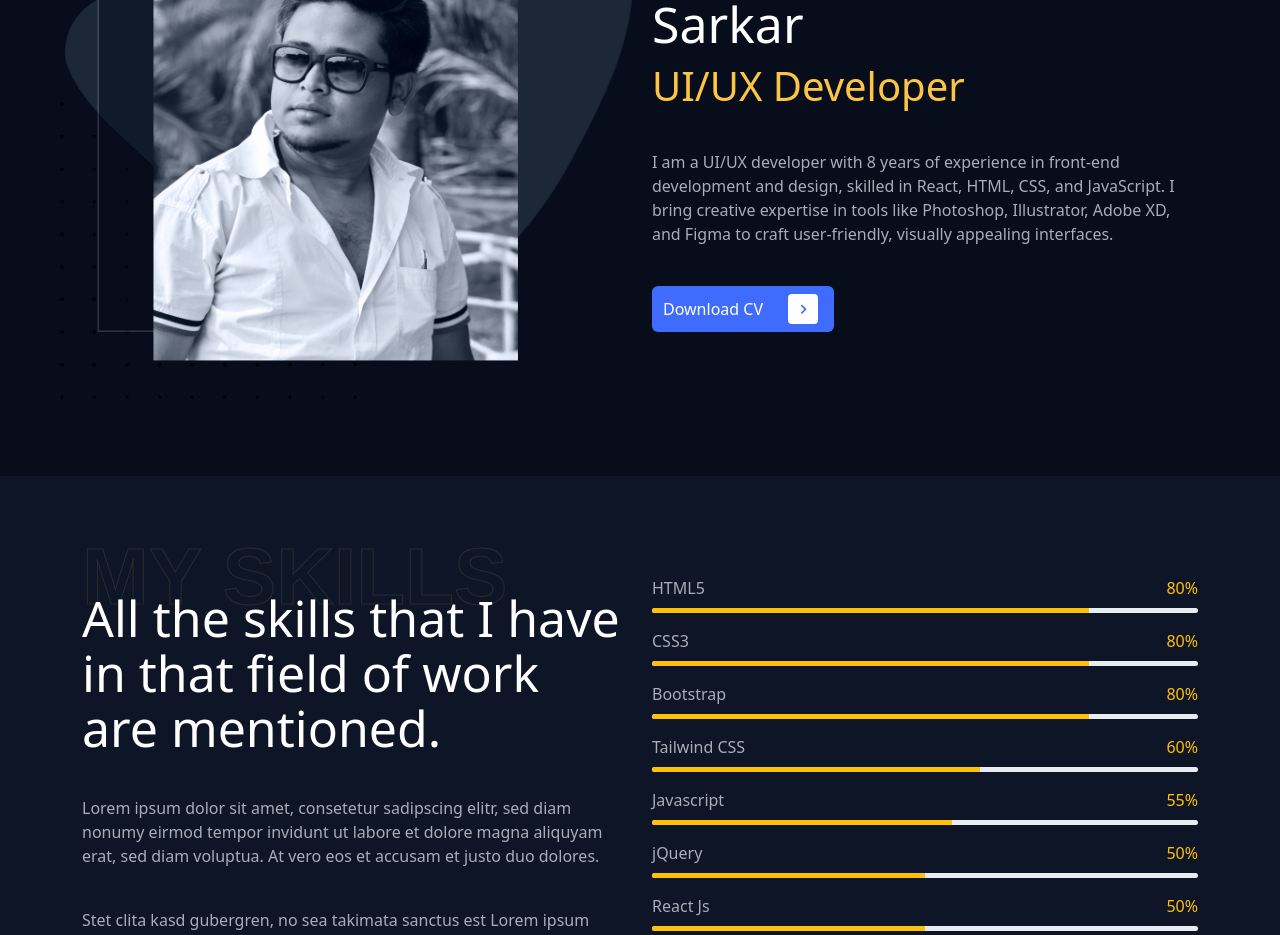
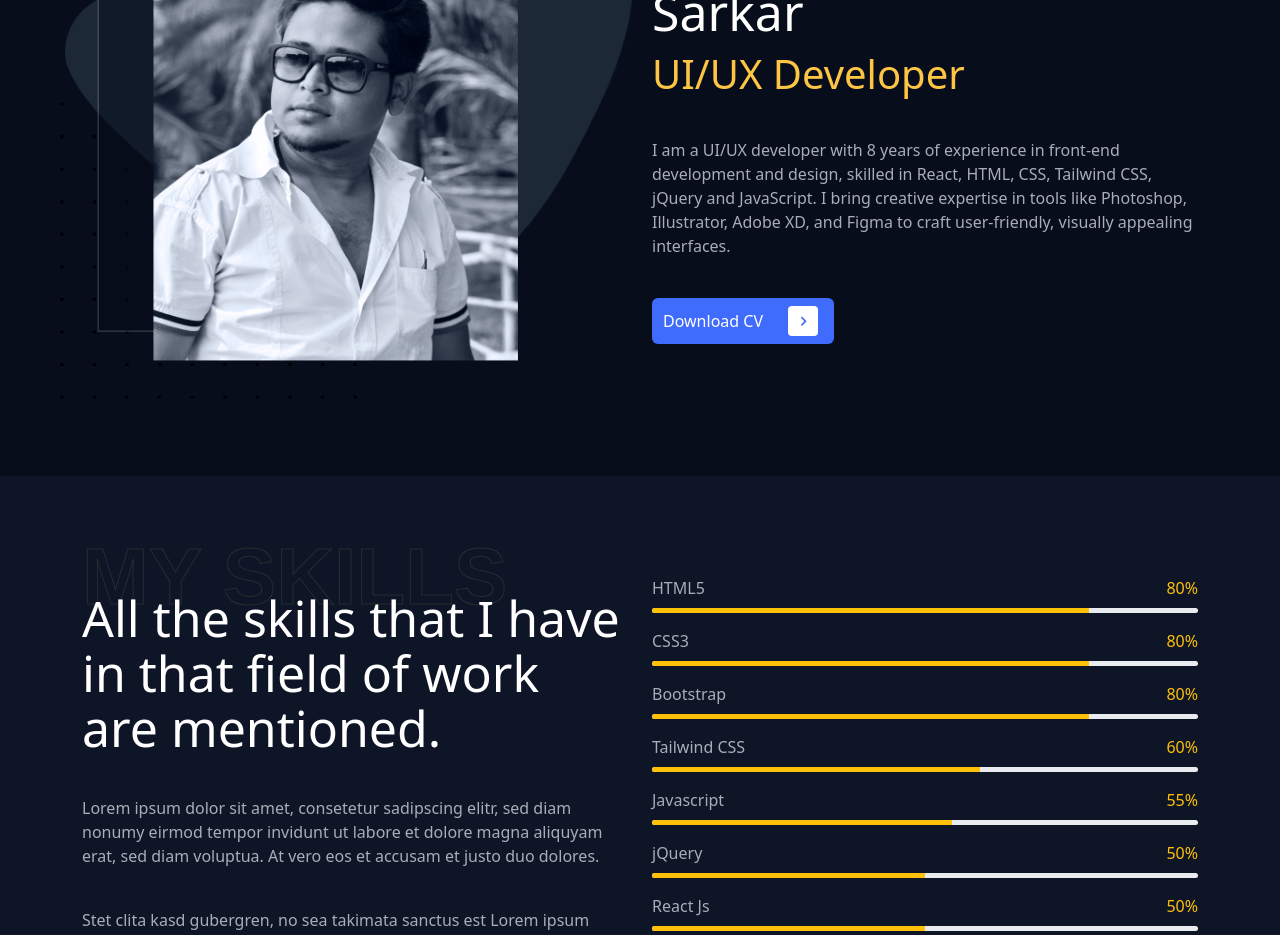
Before and after one commit to soumens12/soumen-portfolio, a React (Create React App) app: page / in a window 1280 px wide. Shown: the part 980-1915 px from the top of the page. Built offline with nearby package versions, Linux system fonts and the light colour scheme.

Commit message:
updated some component

```diff
--- a/src/components/AboutComp.jsx
+++ b/src/components/AboutComp.jsx
@@ -3,6 +3,7 @@ import aboutImage from '../images/profile-pic.png';
 import resume from '../images/SoumenSarkar-resume.pdf'
 
 function AboutComp() {
+
   return (
     <>
        <div className="row align-items-center">
@@ -16,9 +17,10 @@ function AboutComp() {
                                 <strong className="filltext">About us</strong>
                                 <h2>Hi There! I'm Soumen Sarkar</h2>
                                 <h4>UI/UX Developer</h4>
-                                <p>I am a UI/UX developer with 8 years of experience in front-end development and design, skilled in React, HTML, CSS, and JavaScript. I bring creative expertise in tools like Photoshop, Illustrator, Adobe XD, and Figma to craft user-friendly, visually appealing interfaces.</p>
+                                <p>I am a UI/UX developer with 8 years of experience in front-end development and design, skilled in React, HTML, CSS, Tailwind CSS, jQuery and JavaScript. I bring creative expertise in tools like Photoshop, Illustrator, Adobe XD, and Figma to craft user-friendly, visually appealing interfaces.</p>
                             <a href={resume} className="btn btn__theme" download>Download CV<span className="bx bx-chevron-right"></span></a>
                         </div>
+
                     </div>
         </div>
     </>
--- a/src/components/Contact.jsx
+++ b/src/components/Contact.jsx
@@ -47,7 +47,7 @@ function Contact() {
   const links=[
     { id:1, href:"https://www.facebook.com/", label:'Facebook', icon: 'bx bxl-facebook'},
     { id:2, href:"https://x.com/soumens180", label:'Twitter', icon: 'bx bxl-twitter'},
-    { id:3, href:"www.linkedin.com/in/soumen-sarkar-685a84127", label:'LinkedIn', icon: 'bx bxl-linkedin'}
+    { id:3, href:"https://www.linkedin.com/in/soumen-sarkar-685a84127", label:'LinkedIn', icon: 'bx bxl-linkedin'}
   ]
 
   return (
--- a/src/components/Footer.jsx
+++ b/src/components/Footer.jsx
@@ -1,6 +1,8 @@
 import React from 'react'
 
 function Footer() {
+
+
   return (
     <>
     <section className='footer-section py-4 bg__dark'>
@@ -11,7 +13,6 @@ function Footer() {
             &copy; 2024. Designed by React. All right reserved.
             </p>
           </div>
-
         </div>
       </div>
     </section>
```
